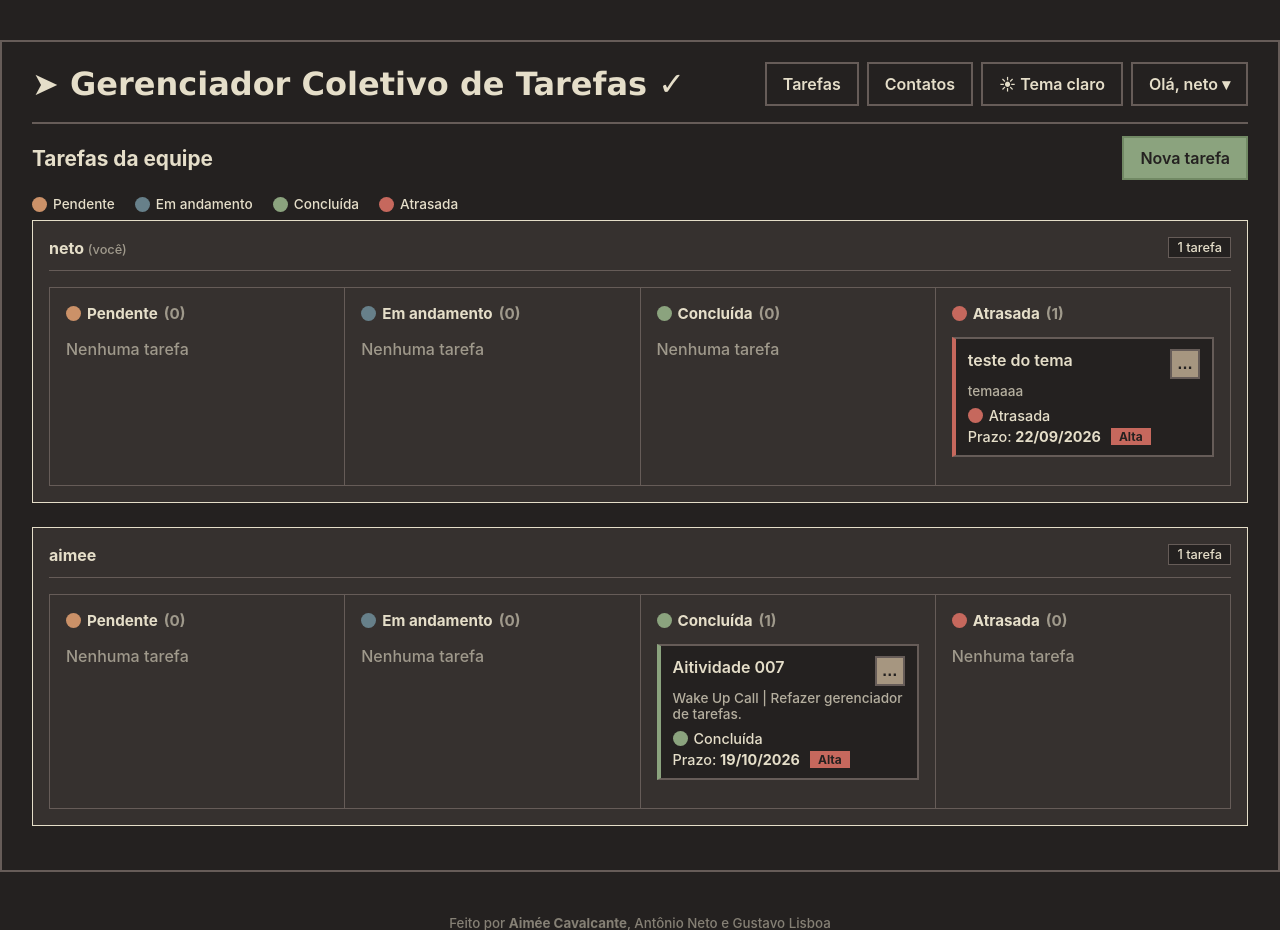
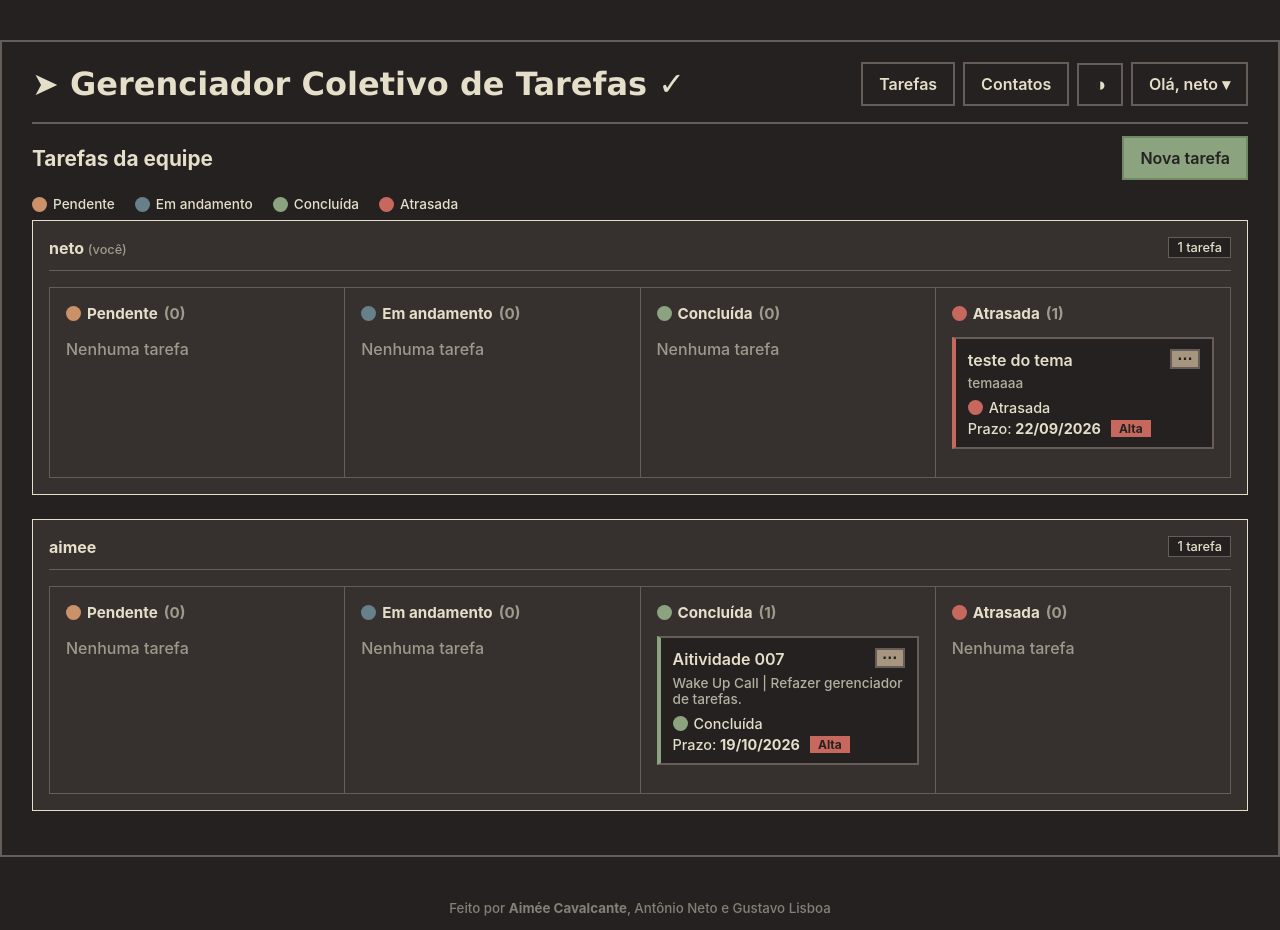
Before and after one commit to mee-bit-0/Gerenciador-coletivo-de-tarefas, a Flask app: page /dashboard in a window 1280 px wide. Shown: the top 930 px of the page. Run offline with Flask 3, Linux system fonts and the light colour scheme; a user stored in the database is signed in.

Commit message:
alterada cor secundária e botao do tema

```diff
--- a/team_task_manager/static/palette.css
+++ b/team_task_manager/static/palette.css
@@ -33,7 +33,8 @@
 .kemuri-koke-light{ /*cores ainda não alteradas*/
     --mPrimary: #6c782e;
     --mOnPrimary: #fbf1c7;
-    --mSecondary: #b47109;
+    --mSecondary: #987d57;
+    /*--mSecondary: #b47109;*/
     --mOnSecondary: #fbf1c7;
     --mTertiary: #45707a;
     --mOnTertiary: #fbf1c7;
--- a/team_task_manager/static/style.css
+++ b/team_task_manager/static/style.css
@@ -151,6 +151,11 @@ body {
   filter: brightness(1.1);
 }
 
+.theme-button {
+  font-size: 1.2rem;
+  padding: 7.5px 15px;
+}
+
 .button-secondary {
   background: var(--mSurface);
   color: var(--mOnSurface);
@@ -173,12 +178,13 @@ body {
 
 .button-details {
   width: 30px;
-  height: 30px;
+  height: 20px;
+  text-align: center;
   flex-shrink: 0;
   display: inline-flex;
   align-items: center;
   justify-content: center;
-  padding: 0;
+  padding: 0px 0px 9px 0px;
   border: 2px solid var(--mOutline);
   background: var(--mSecondary);
   color: var(--mOnSecondary);
--- a/team_task_manager/templates/base.html
+++ b/team_task_manager/templates/base.html
@@ -35,7 +35,7 @@
                 <a href="{{ url_for('contatos') }}" class="button button-secondary">Contatos</a>
 
                 <!-------- botao trocar tema -------->
-                <button type="button" id="theme-toggle" class="button button-secondary" aria-label="Alternar tema"></button>
+                <button type="button" id="theme-toggle" class="button theme-button button-secondary" aria-label="Alternar tema"></button>
 
                 <!-------- opções do usuário -------->
                 <details class="dropdown">
@@ -180,7 +180,7 @@
 
     function atualizarBotaoTema() {
         const claro = raiz.classList.contains("kemuri-koke-light");
-        botaoTema.textContent = claro ? "☾ Tema escuro" : "☀ Tema claro";
+        botaoTema.textContent = claro ? "◐" : "◑";
     }
 
     botaoTema.addEventListener("click", () => {
```
Also changed, not shown: team_task_manager/instance/database.db.
